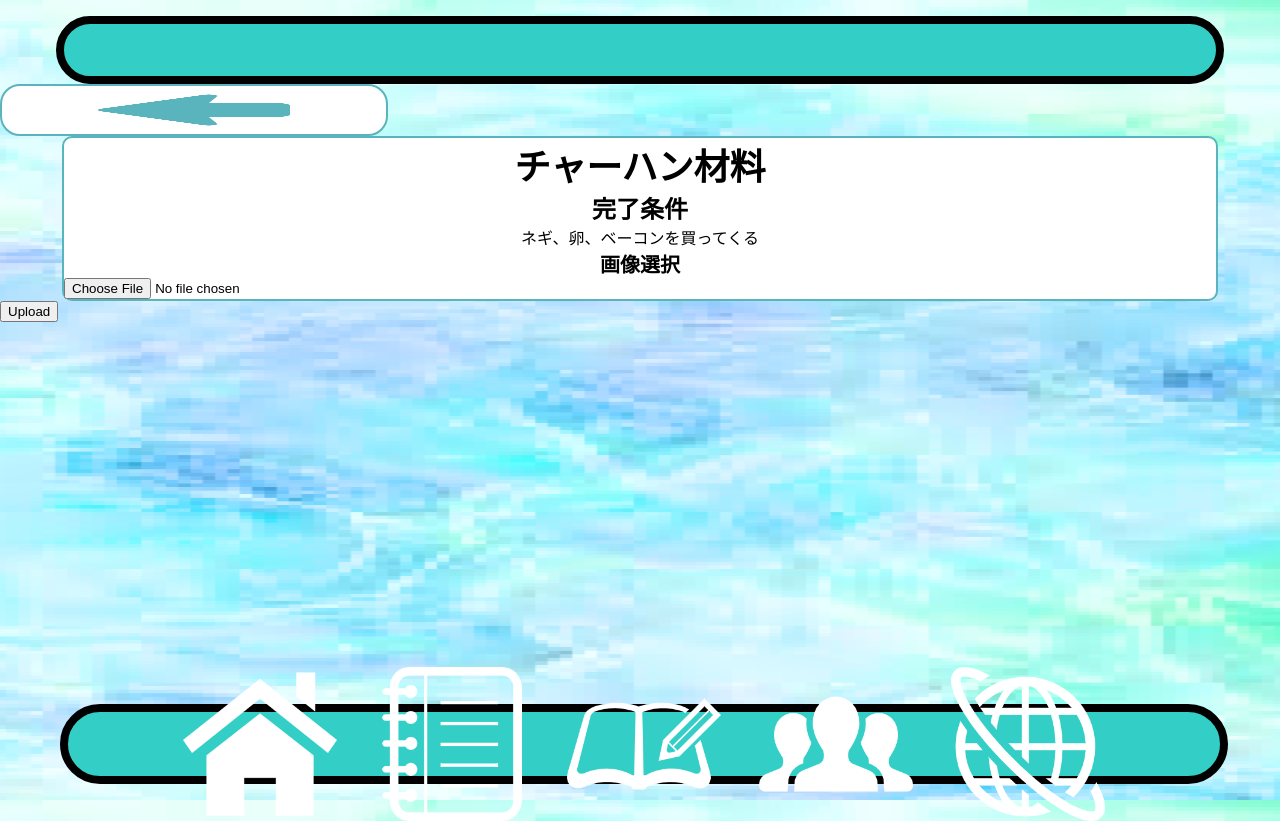
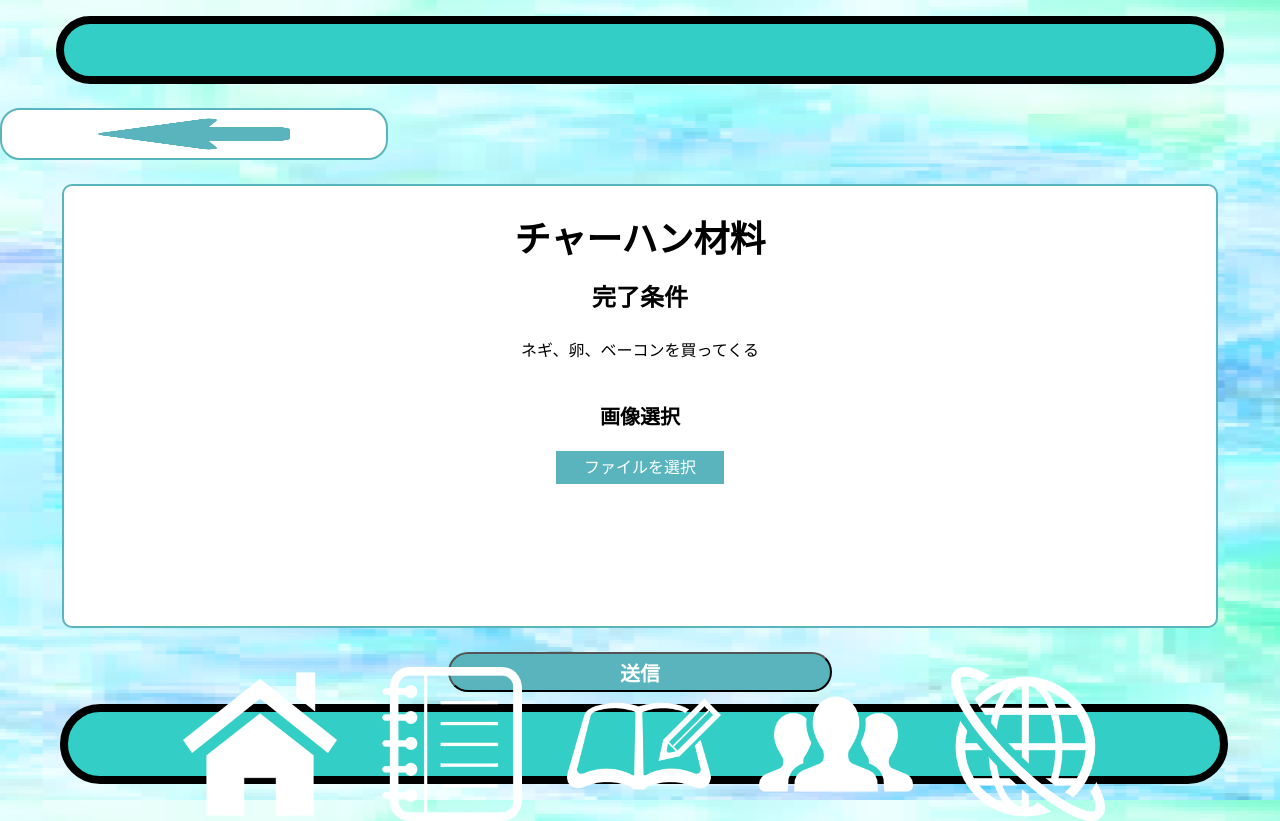
Before and after one commit to ten-pro/OpenHackU2023Spring, a Vue app in the folder todoapp/: page /completionpost in a window 1280 px wide. Built offline with nearby package versions, Linux system fonts and the light colour scheme.

Commit message:
完了申請画面完成

```diff
--- a/todoapp/src/components/Achievement.vue
+++ b/todoapp/src/components/Achievement.vue
@@ -10,6 +10,7 @@ import OneAchievement from './achievement/OneAchievement.vue'
 .wrap{
     width:100vw;
     height:80.5vh;
+    padding: 3vh;
     background-color: aqua;
     overflow: auto;
 }
--- a/todoapp/src/components/CompletionPost.vue
+++ b/todoapp/src/components/CompletionPost.vue
@@ -7,13 +7,20 @@
     <div class="subtitle">完了条件</div>
     <div class="text">ネギ、卵、ベーコンを買ってくる</div>
     <div class="subtitle select">画像選択</div>
-    <input type="file" ref="fileInput" class="">
+    <div class="text">
+      <label>
+        <input type="file" accept='image/*' @change="previewImage($event.target)">ファイルを選択
+      </label>
+    </div>
+    <div class="title"><img id="preview" :src="previewSrc" style="max-width:50vw;max-height:50vh;"></div>
   </div>
-  <button @click="uploadFile">Upload</button>
+  <div class="upload_button_wrap"><button @click="uploadFile" class="upload_button">送信</button></div>
 </template>
 <script setup lang="ts">
 import axios from "axios"
 import { ref } from "vue";
+
+const previewSrc = ref("")
 
 const fileInput = ref(null);
 
@@ -61,9 +68,18 @@ const uploadFile = () => {
 defineExpose({
   uploadFile,
 });
+
+const previewImage = (obj) => {
+  const fileReader = new FileReader()
+  fileReader.onload = () => {
+    previewSrc.value = fileReader.result
+  }
+  fileReader.readAsDataURL(obj.files[0])
+}
 </script>
 <style scoped>
 .return{
+  margin-top:3vh;
   display: flex;
   justify-content: center;
   align-items: center;
@@ -79,25 +95,55 @@ defineExpose({
 }
 .image_area{
   width:90vw;
+  height:55vh;
   margin:auto;
+  margin-top:3vh;
   background-color: white;
   border: solid 2px #5AB4BD;
   border-radius: 10px;
+  overflow: auto;
 }
 .title{
+  margin-top:3vh;
+  margin-bottom: 2vh;
   font-size: 4.5vh;
   text-align: center;
   font-weight: bold;
 }
 .subtitle{
+  margin-bottom: 3vh;
   font-size:3vh;
   text-align: center;
   font-weight: bold;
 }
 .text{
   text-align: center;
+  margin-bottom: 5vh;
 }
 .select{
   font-size:2.5vh;
 }
+label{
+  padding: 1vh 3.5vh;
+  color: #ffffff;
+  background-color:#5AB4BD;
+  cursor: pointer;
+}
+input{
+  display: none;
+}
+.upload_button_wrap{
+  text-align: center;
+  color:#ffffff;
+}
+.upload_button{
+  margin-top: 3vh;
+  width:30vw;
+  height:5vh;
+  background-color: #5AB4BD;
+  color: white;
+  font-weight: bold;
+  font-size: 2.5vh;
+  border-radius: 120px;
+}
 </style>
--- a/todoapp/src/components/achievement/OneAchievement.vue
+++ b/todoapp/src/components/achievement/OneAchievement.vue
@@ -2,57 +2,9 @@
     <div class="childwrap">
 
     </div>
-    <input type="file" ref="fileInput">
-    <button @click="uploadFile">Upload</button>
 </template>
 <script setup lang="ts">
-import axios from "axios"
-import { ref } from "vue";
 
-const fileInput = ref(null);
-
-// create uploadFile method and expose it to template
-const uploadFile = () => {
-  const file = fileInput.value.files[0];
-  if (!file) return;
-
-  // create FormData object and append file object
-  const formData = new FormData();
-  formData.append('image', file);
-
-  // send FormData object to php using axios post method
-  axios.post('http://kyuuri.daa.jp/deploy/image.php', formData)
-    .then(response => {
-      // handle success response
-      console.log(response.data);
-    })
-    .catch(error => {
-      // handle error response
-      console.error(error);
-    });
-}
-
-// use defineExpose function to explicitly expose properties and methods to template
-defineExpose({
-  uploadFile,
-});
-
-// const button =()=>{
-//     console.log(file.value)
-// axios
-//     .post('http://kyuuri.daa.jp/deploy/image.php', {
-//         upload:file.value,
-//         name:file.value.name,
-//     }, {
-//         headers: {
-//             'Content-Type': 'multipart/form-data'
-//         }
-//     })
-//     .then(
-//         (response) => (console.log(response.data)),
-
-//     )
-// }
 </script>
 <style scoped>
 .childwrap{
```
Also changed, not shown: todoapp/src/components/PNG/inputfile.png (added).
